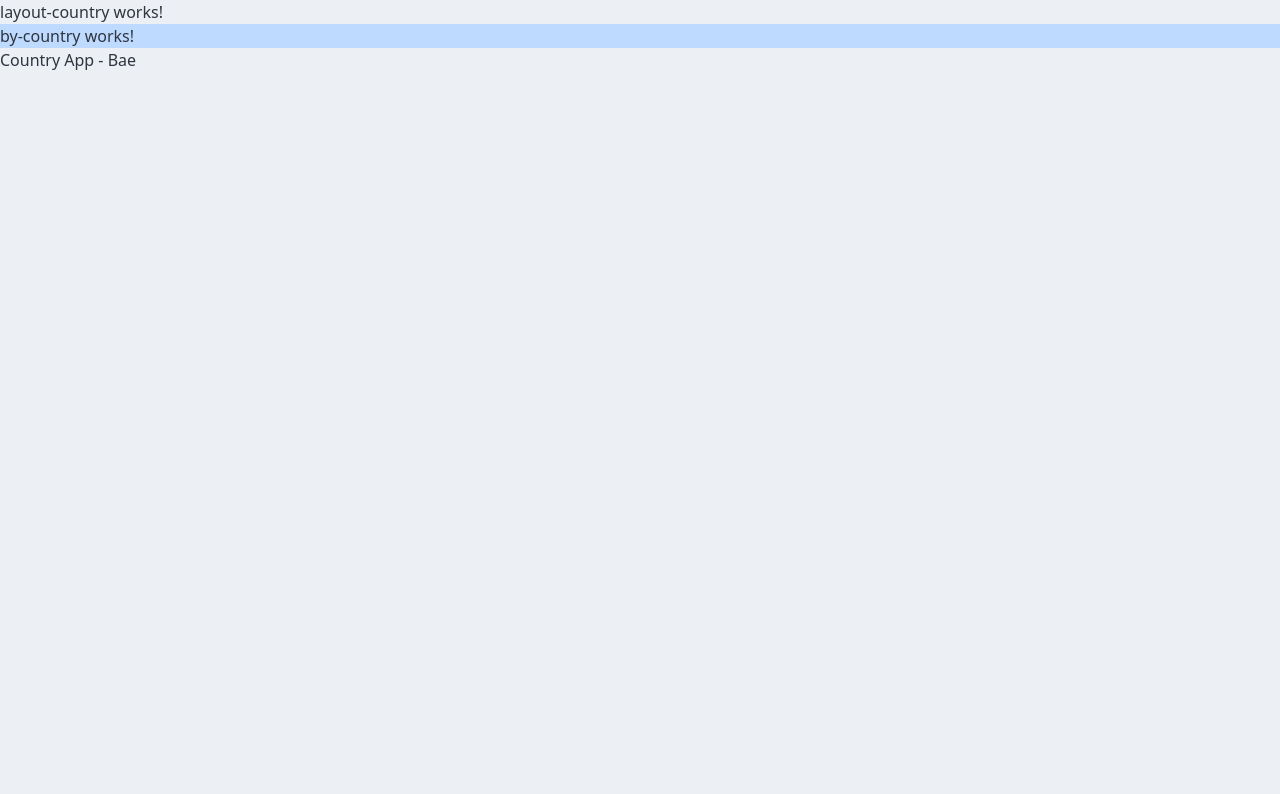
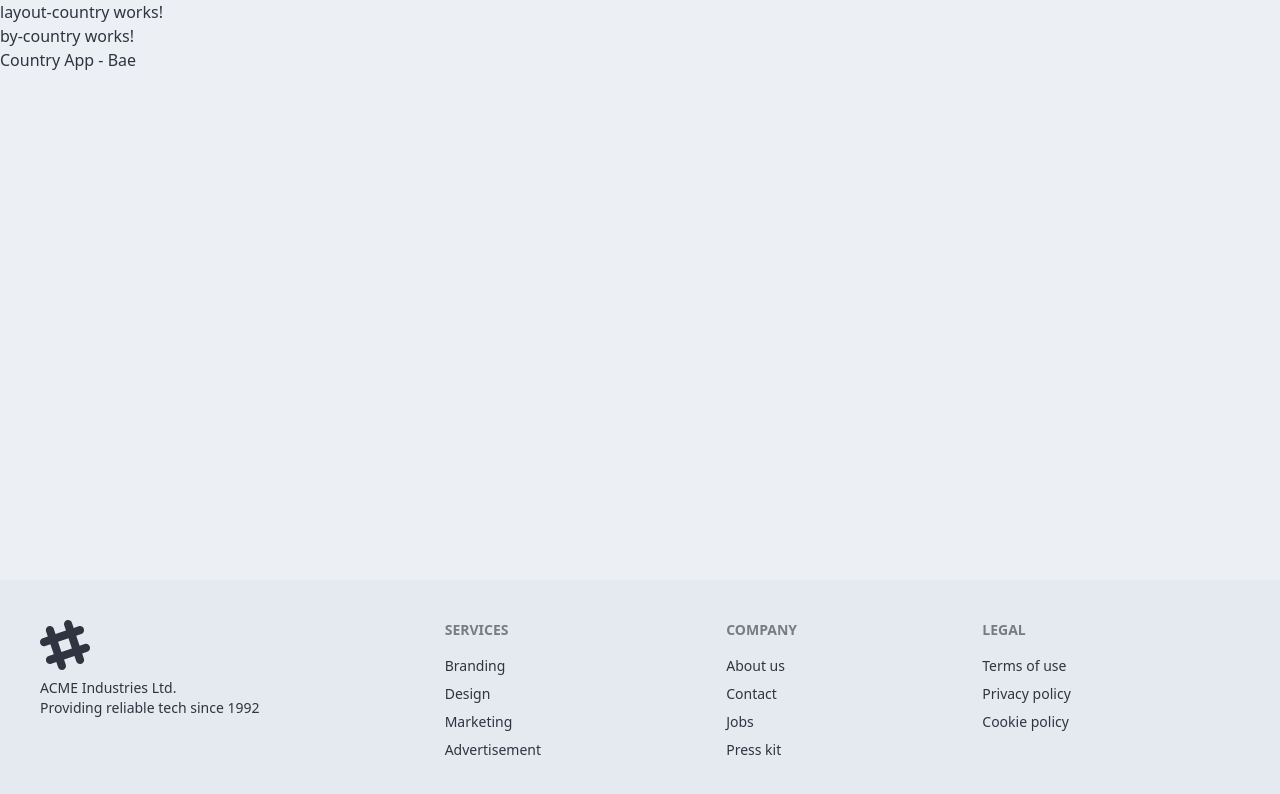
Before and after one commit to baenat/country-world-finder, an Angular app: page /country/by-capital in a window 1280 px wide. Shown: the top 794 px of the page. Built offline with nearby package versions, Linux system fonts and the light colour scheme.

Commit message:
Añade componente footer visible en toda las paginas y modifica plantilla del home

```diff
--- a/src/app/app.component.html
+++ b/src/app/app.component.html
@@ -1 +1,7 @@
-<router-outlet></router-outlet>
+<main class="flex flex-col m-auto min-h-screen">
+  <router-outlet />
+
+  <div class="flex-1 flex-grow"> </div>
+
+  <app-footer />
+</main>
--- a/src/app/app.component.ts
+++ b/src/app/app.component.ts
@@ -1,9 +1,10 @@
 import { Component } from '@angular/core';
 import { RouterOutlet } from '@angular/router';
+import { FooterComponent } from "./shared/components/footer/footer.component";
 
 @Component({
   selector: 'app-root',
-  imports: [RouterOutlet],
+  imports: [RouterOutlet, FooterComponent],
   templateUrl: './app.component.html',
 })
 export class AppComponent { }
--- a/src/app/country/layout/layout-country.component.html
+++ b/src/app/country/layout/layout-country.component.html
@@ -1,6 +1,6 @@
 <p>layout-country works!</p>
 
-<section class="bg-blue-200">
+<section class="h-full w-full relative overflow-y-auto">
   <router-outlet></router-outlet>
 </section>
 
--- /dev/null
+++ b/src/app/shared/components/footer/footer.component.html
@@ -0,0 +1,35 @@
+<footer class="footer sm:footer-horizontal bg-base-200 text-base-content p-10">
+  <aside>
+    <svg width="50" height="50" viewBox="0 0 24 24" xmlns="http://www.w3.org/2000/svg" fill-rule="evenodd"
+      clip-rule="evenodd" class="fill-current">
+      <path
+        d="M22.672 15.226l-2.432.811.841 2.515c.33 1.019-.209 2.127-1.23 2.456-1.15.325-2.148-.321-2.463-1.226l-.84-2.518-5.013 1.677.84 2.517c.391 1.203-.434 2.542-1.831 2.542-.88 0-1.601-.564-1.86-1.314l-.842-2.516-2.431.809c-1.135.328-2.145-.317-2.463-1.229-.329-1.018.211-2.127 1.231-2.456l2.432-.809-1.621-4.823-2.432.808c-1.355.384-2.558-.59-2.558-1.839 0-.817.509-1.582 1.327-1.846l2.433-.809-.842-2.515c-.33-1.02.211-2.129 1.232-2.458 1.02-.329 2.13.209 2.461 1.229l.842 2.515 5.011-1.677-.839-2.517c-.403-1.238.484-2.553 1.843-2.553.819 0 1.585.509 1.85 1.326l.841 2.517 2.431-.81c1.02-.33 2.131.211 2.461 1.229.332 1.018-.21 2.126-1.23 2.456l-2.433.809 1.622 4.823 2.433-.809c1.242-.401 2.557.484 2.557 1.838 0 .819-.51 1.583-1.328 1.847m-8.992-6.428l-5.01 1.675 1.619 4.828 5.011-1.674-1.62-4.829z">
+      </path>
+    </svg>
+    <p>
+      ACME Industries Ltd.
+      <br />
+      Providing reliable tech since 1992
+    </p>
+  </aside>
+  <nav>
+    <h6 class="footer-title">Services</h6>
+    <a class="link link-hover">Branding</a>
+    <a class="link link-hover">Design</a>
+    <a class="link link-hover">Marketing</a>
+    <a class="link link-hover">Advertisement</a>
+  </nav>
+  <nav>
+    <h6 class="footer-title">Company</h6>
+    <a class="link link-hover">About us</a>
+    <a class="link link-hover">Contact</a>
+    <a class="link link-hover">Jobs</a>
+    <a class="link link-hover">Press kit</a>
+  </nav>
+  <nav>
+    <h6 class="footer-title">Legal</h6>
+    <a class="link link-hover">Terms of use</a>
+    <a class="link link-hover">Privacy policy</a>
+    <a class="link link-hover">Cookie policy</a>
+  </nav>
+</footer>
--- a/src/app/shared/pages/home-page/home-page.component.css
+++ b/src/app/shared/pages/home-page/home-page.component.css
@@ -0,0 +1,3 @@
+section {
+  background: url('https://npr.brightspotcdn.com/dims4/default/c6d8038/2147483647/strip/true/crop/1500x1064+0+0/resize/1760x1248!/format/webp/quality/90/?url=http%3A%2F%2Fnpr-brightspot.s3.amazonaws.com%2Flegacy%2Fsites%2Fvpr%2Ffiles%2F201701%2FMap-countries-istock-ZarkoCvijovic-20170104.jpg');
+}
--- a/src/app/shared/pages/home-page/home-page.component.html
+++ b/src/app/shared/pages/home-page/home-page.component.html
@@ -1 +1,14 @@
-<p>home-page works!</p>
+<section
+  class="hero min-h-screen">
+  <div class="hero-overlay"></div>
+  <div class="hero-content text-neutral-content text-center backdrop-blur-xl">
+    <div class="max-w-md">
+      <h1 class="mb-5 text-5xl font-bold">Hello there</h1>
+      <p class="mb-5">
+        Provident cupiditate voluptatem et in. Quaerat fugiat ut assumenda excepturi exercitationem
+        quasi. In deleniti eaque aut repudiandae et a id nisi.
+      </p>
+      <button routerLink="/country" class="btn btn-success outline">Empezar</button>
+    </div>
+  </div>
+</section>
--- a/src/app/shared/pages/home-page/home-page.component.ts
+++ b/src/app/shared/pages/home-page/home-page.component.ts
@@ -1,8 +1,9 @@
 import { Component } from '@angular/core';
+import { RouterLink } from '@angular/router';
 
 @Component({
   selector: 'app-home-page',
-  imports: [],
+  imports: [RouterLink],
   templateUrl: './home-page.component.html',
   styleUrl: './home-page.component.css'
 })
```
Also changed, not shown: src/app/shared/components/footer/footer.component.ts (added, +11 -0 lines), src/app/shared/components/footer/footer.component.css (added).
